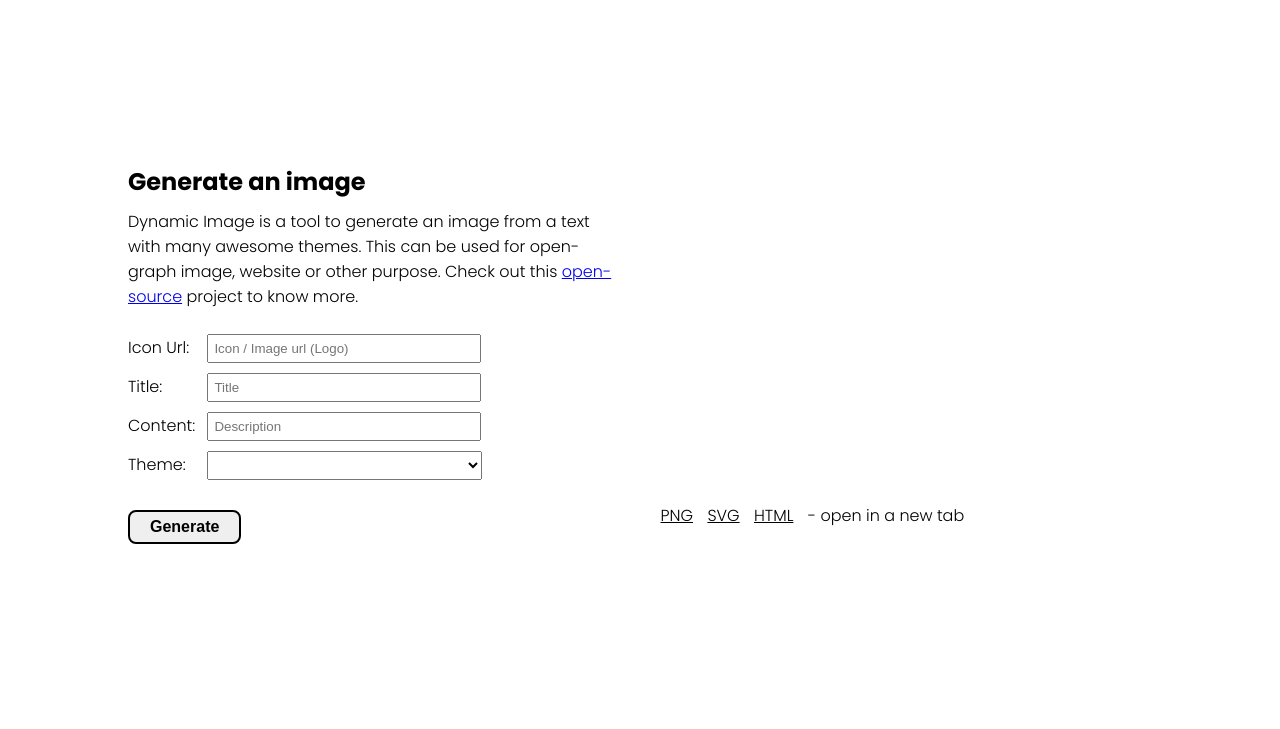
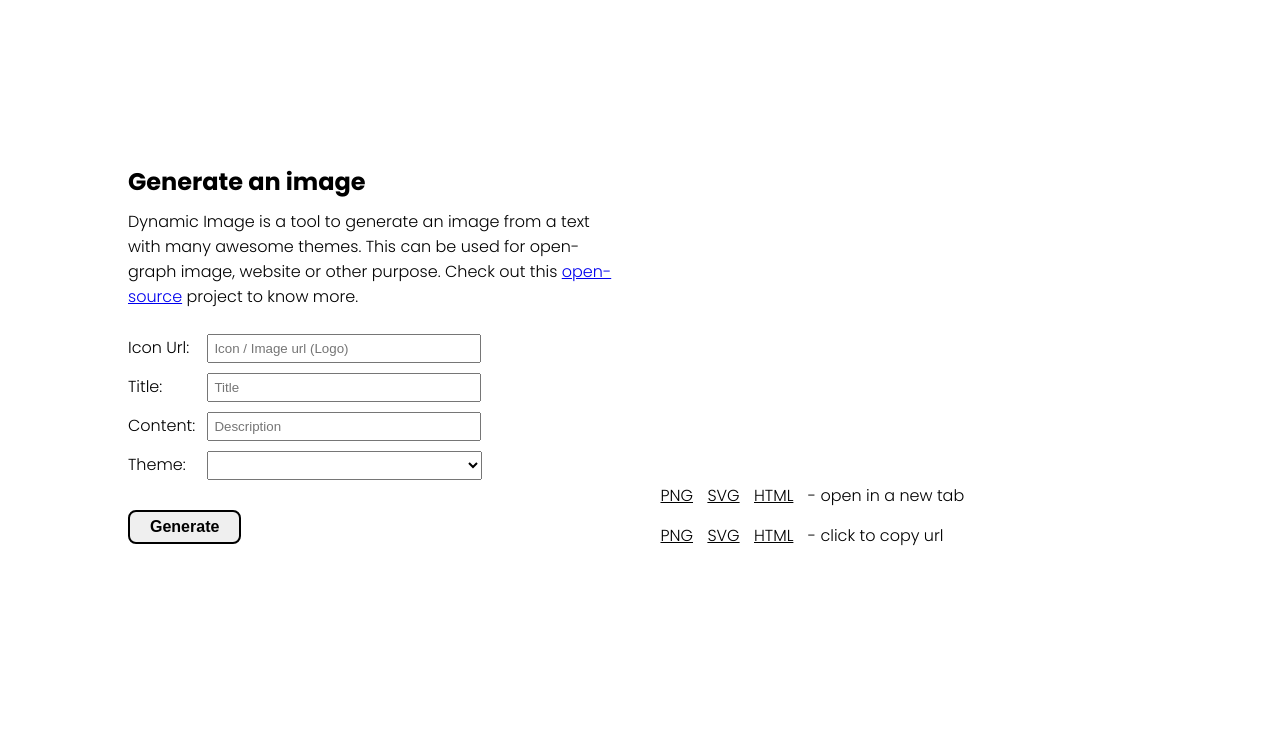
Before and after one commit to tuhinpal/dynamic-image, a website with bundled scripts: page public/index.html in a window 1280 px wide. Shown: the part 71-800 px from the top of the page. Built offline with nearby package versions, Linux system fonts and the light colour scheme.

Commit message:
Added copy to clipboard

```diff
--- a/public/css/home.scss
+++ b/public/css/home.scss
@@ -93,9 +93,14 @@
       }
       .assets {
         margin-top: 15px;
-        a {
+        a,
+        span {
           color: #000;
           margin-right: 10px;
+        }
+        .underline {
+          text-decoration: underline;
+          cursor: pointer;
         }
       }
     }
--- a/public/index.html
+++ b/public/index.html
@@ -109,6 +109,12 @@
           <a href="" target="_blank" rel="noopener" id="html">HTML</a>
           <span>- open in a new tab</span>
         </div>
+        <div class="assets">
+          <span class="underline" onclick="copy('png')">PNG</span>
+          <span class="underline" onclick="copy('svg')">SVG</span>
+          <span class="underline" onclick="copy('html')">HTML</span>
+          <span>- click to copy url</span>
+        </div>
       </div>
     </div>
   </div>
@@ -139,6 +145,7 @@
 </body>
 </div>
 <script type="module" src="/js/home.js"></script>
+<script src="/js/function.js"></script>
 </body>
 
 </html>
--- /dev/null
+++ b/public/js/function.js
@@ -0,0 +1,5 @@
+async function copy(elem) {
+  var text = document.getElementById(elem).href;
+  await navigator.clipboard.writeText(text);
+  alert("Copied to clipboard");
+}
```
Also changed, not shown: public/css/home.css, 1 other file.
